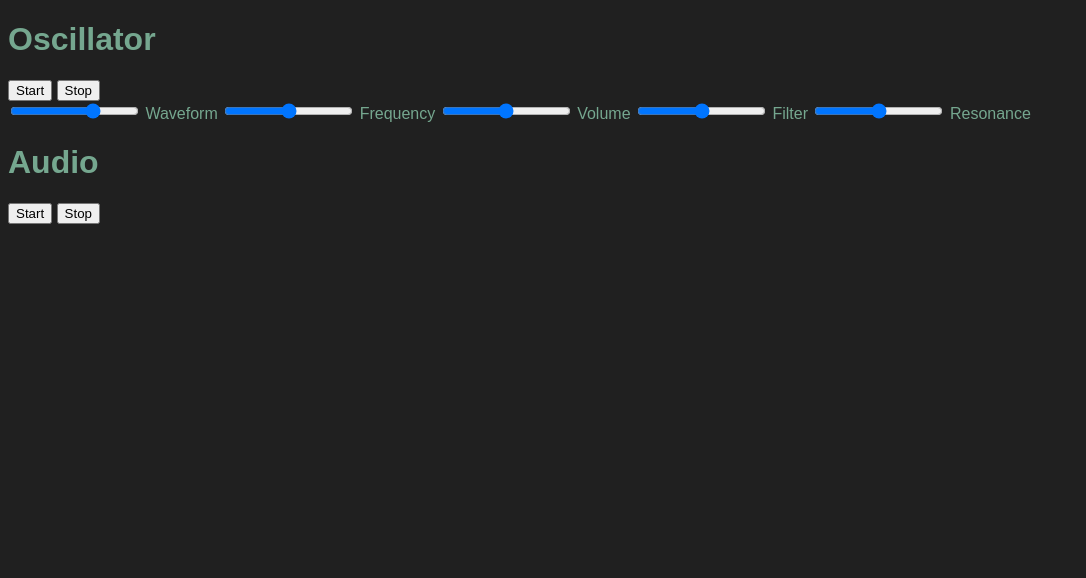
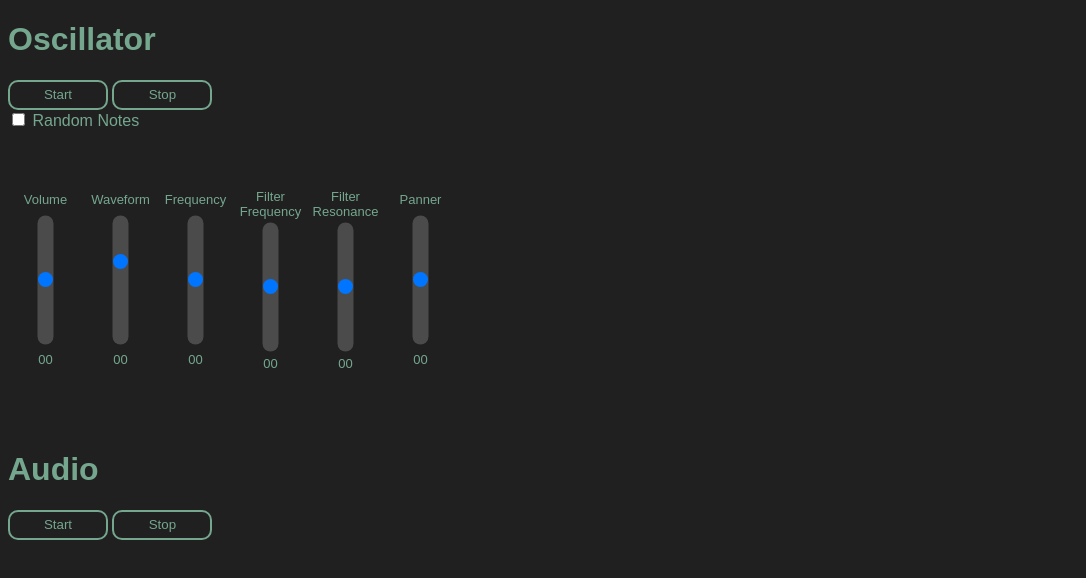
Before and after one commit to JNaeder/Audio-Testing, a plain HTML site: page index.html in a window 1280 px wide. Shown: the whole page, without its empty margins (0-1086 px from the left). Drawn offline with Linux system fonts and the light colour scheme.

Commit message:
Lots of stuff

```diff
--- a/index.html
+++ b/index.html
@@ -15,17 +15,84 @@
         <button id="osc_start">Start</button>
         <button id="osc_stop">Stop</button>
       </div>
+      <input type="checkbox" name="random" id="random" />
+      <label for="random">Random Notes</label>
       <div class="slider_container">
-        <input type="range" name="wave" id="wave" min="1" max="4" />
-        <label for="wave">Waveform</label>
-        <input type="range" name="freq" id="freq" min="20" max="1000" />
-        <label for="freq">Frequency</label>
-        <input type="range" name="gain" id="gain" value="50" />
-        <label for="gain">Volume</label>
-        <input type="range" name="filter" id="filter" min="20" max="1000" />
-        <label for="filter">Filter</label>
-        <input type="range" name="resonance" id="resonance" min="-3" max="3" />
-        <label for="resonance">Resonance</label>
+        <div class="fader_container">
+          <label for="gain">Volume</label>
+          <input
+            type="range"
+            name="gain"
+            id="gain"
+            min="0"
+            max="3"
+            step="0.01"
+            class="vertical"
+          />
+          <span class="slider_value" id="gain_number">00</span>
+        </div>
+        <div class="fader_container">
+          <label for="wave">Waveform</label>
+          <input
+            type="range"
+            name="wave"
+            id="wave"
+            min="1"
+            max="4"
+            class="vertical"
+          />
+          <span class="slider_value" id="wave_number">00</span>
+        </div>
+        <div class="fader_container">
+          <label for="freq">Frequency</label>
+          <input
+            type="range"
+            name="freq"
+            id="freq"
+            min="20"
+            max="1000"
+            class="vertical"
+          />
+          <span class="slider_value" id="freq_number">00</span>
+        </div>
+        <div class="fader_container">
+          <label for="filter">Filter Frequency</label>
+          <input
+            type="range"
+            name="filter"
+            id="filter"
+            min="20"
+            max="1000"
+            class="vertical"
+          />
+          <span class="slider_value" id="filter_number">00</span>
+        </div>
+        <div class="fader_container">
+          <label for="resonance">Filter Resonance</label>
+          <input
+            type="range"
+            name="resonance"
+            id="resonance"
+            min="-3"
+            max="3"
+            step="0.01"
+            class="vertical"
+          />
+          <span class="slider_value" id="res_number">00</span>
+        </div>
+        <div class="fader_container">
+          <label for="resonance">Panner</label>
+          <input
+            type="range"
+            name="panner"
+            id="panner"
+            min="-1"
+            max="1"
+            step="0.01"
+            class="vertical"
+          />
+          <span class="slider_value" id="pan_number">00</span>
+        </div>
       </div>
     </div>
 
--- a/script.js
+++ b/script.js
@@ -2,23 +2,42 @@ const oscStartBtn = document.getElementById("osc_start");
 const oscStopBtn = document.getElementById("osc_stop");
 const audioStartBtn = document.getElementById("audio_start");
 const audioStopBtn = document.getElementById("audio_stop");
+
+const randomNotesCheckbox = document.getElementById("random");
+
 const waveSlider = document.getElementById("wave");
+const waveValue = document.getElementById("wave_number");
 const freqSlider = document.getElementById("freq");
+const freqValue = document.getElementById("freq_number");
 const gainSlider = document.getElementById("gain");
+const gainValue = document.getElementById("gain_number");
 const filterSlider = document.getElementById("filter");
+const filterValue = document.getElementById("filter_number");
 const resonanceSlider = document.getElementById("resonance");
+const resonanceValue = document.getElementById("res_number");
+const panSlider = document.getElementById("panner");
+const panValue = document.getElementById("pan_number");
+
+const audioPlayer = document.getElementById("audio_player");
+
+const audioFile = "Audio/SO_JAM_90_melodic_stack_euclase_Ebmaj.wav";
 
 const audioContext = new window.AudioContext();
 
+const audioNode = audioContext.createMediaElementSource(audioPlayer);
+
 let gainNode = audioContext.createGain();
-gainNode.connect(audioContext.destination);
+const pannerNode = audioContext.createStereoPanner();
+gainNode.connect(pannerNode);
+pannerNode.connect(audioContext.destination);
 
 let osc;
 
 let filterNode = audioContext.createBiquadFilter();
 filterNode.connect(gainNode);
 filterNode.Q.setValueAtTime(3, audioContext.currentTime);
-console.log(filterNode);
+
+audioNode.connect(filterNode);
 
 let randomGen;
 
@@ -27,8 +46,9 @@ const startOsc = function () {
   osc = audioContext.createOscillator();
   osc.frequency.setValueAtTime(freqSlider.value, audioContext.currentTime);
   osc.connect(filterNode);
-  console.log(osc);
-  randomGen = setInterval(randomNotes, 100);
+  if (randomNotesCheckbox.checked) {
+    randomGen = setInterval(randomNotes, 200);
+  }
   osc.type = "sawtooth";
   osc.start();
 };
@@ -37,23 +57,29 @@ const stopOsc = function () {
   osc.stop();
   osc.disconnect();
   clearInterval(randomGen);
-  // console.log(osc);
 };
 
 const startAudio = function () {
-  console.log("Start");
+  audioPlayer.src = audioFile;
+  audioPlayer.play();
+  oneShot.start();
 };
 
 const stopAudio = function () {
-  console.log("Stop");
+  audioPlayer.pause();
 };
 
 const randomNotes = function () {
   const randomNum = Math.trunc(Math.random() * 1000);
-  osc.frequency.setValueAtTime(randomNum, audioContext.currentTime);
+  osc.frequency.exponentialRampToValueAtTime(
+    randomNum,
+    audioContext.currentTime + 0.1
+  );
   freqSlider.value = randomNum;
+  freqValue.textContent = randomNum;
 };
 
+// Event Listeners
 oscStartBtn.addEventListener("click", startOsc);
 oscStopBtn.addEventListener("click", stopOsc);
 audioStartBtn.addEventListener("click", startAudio);
@@ -77,24 +103,32 @@ waveSlider.addEventListener("input", function () {
     default:
       newWave = "sine";
   }
-  console.log(newWave);
+  console.log(osc);
   osc.type = newWave;
+  waveValue.textContent = newWave;
 });
 
 freqSlider.addEventListener("input", function () {
   osc.frequency.setValueAtTime(this.value, audioContext.currentTime);
+  freqValue.textContent = this.value;
 });
 
 gainSlider.addEventListener("input", function () {
-  gainNode.gain.value = this.value / 50;
+  gainValue.textContent = this.value;
+  gainNode.gain.value = this.value;
 });
 
 filterSlider.addEventListener("input", function () {
   filterNode.frequency.setValueAtTime(this.value, audioContext.currentTime);
+  filterValue.textContent = this.value;
 });
 
 resonanceSlider.addEventListener("input", function () {
   filterNode.Q.setValueAtTime(this.value, audioContext.currentTime);
-  console.log(this.value);
-  console.log(filterNode.Q);
+  resonanceValue.textContent = this.value;
 });
+
+panSlider.addEventListener("input", function () {
+  pannerNode.pan.setValueAtTime(this.value, audioContext.currentTime);
+  panValue.textContent = this.value;
+});
--- a/style.css
+++ b/style.css
@@ -1,5 +1,44 @@
-body{
-    background-color: rgb(32, 32, 32);
-    color: rgb(117, 167, 143);
-    font-family: Arial, Helvetica, sans-serif;
+body {
+  background-color: rgb(32, 32, 32);
+  color: rgb(117, 167, 143);
+  font-family: Arial, Helvetica, sans-serif;
 }
+
+button {
+  appearance: none;
+  border: 2px solid rgb(117, 167, 143);
+  color: rgb(117, 167, 143);
+  background-color: rgb(32, 32, 32);
+  width: 100px;
+  height: 30px;
+  border-radius: 10px;
+}
+
+.slider_container {
+  display: flex;
+  /* background-color: aqua; */
+  width: 50%;
+  height: 300px;
+}
+
+.fader_container {
+  /* background-color: brown; */
+  font-size: small;
+  text-align: center;
+  display: flex;
+  flex-direction: column;
+  align-items: center;
+  justify-content: space-evenly;
+  width: 75px;
+  padding: 0;
+  /* border: 1px red solid; */
+}
+
+.vertical {
+  position: relative;
+  transform: rotate(270deg);
+  outline: none;
+  appearance: none;
+  border-radius: 10px;
+  background-color: rgb(75, 75, 75);
+}
```
Also changed, not shown: 2 other files.
